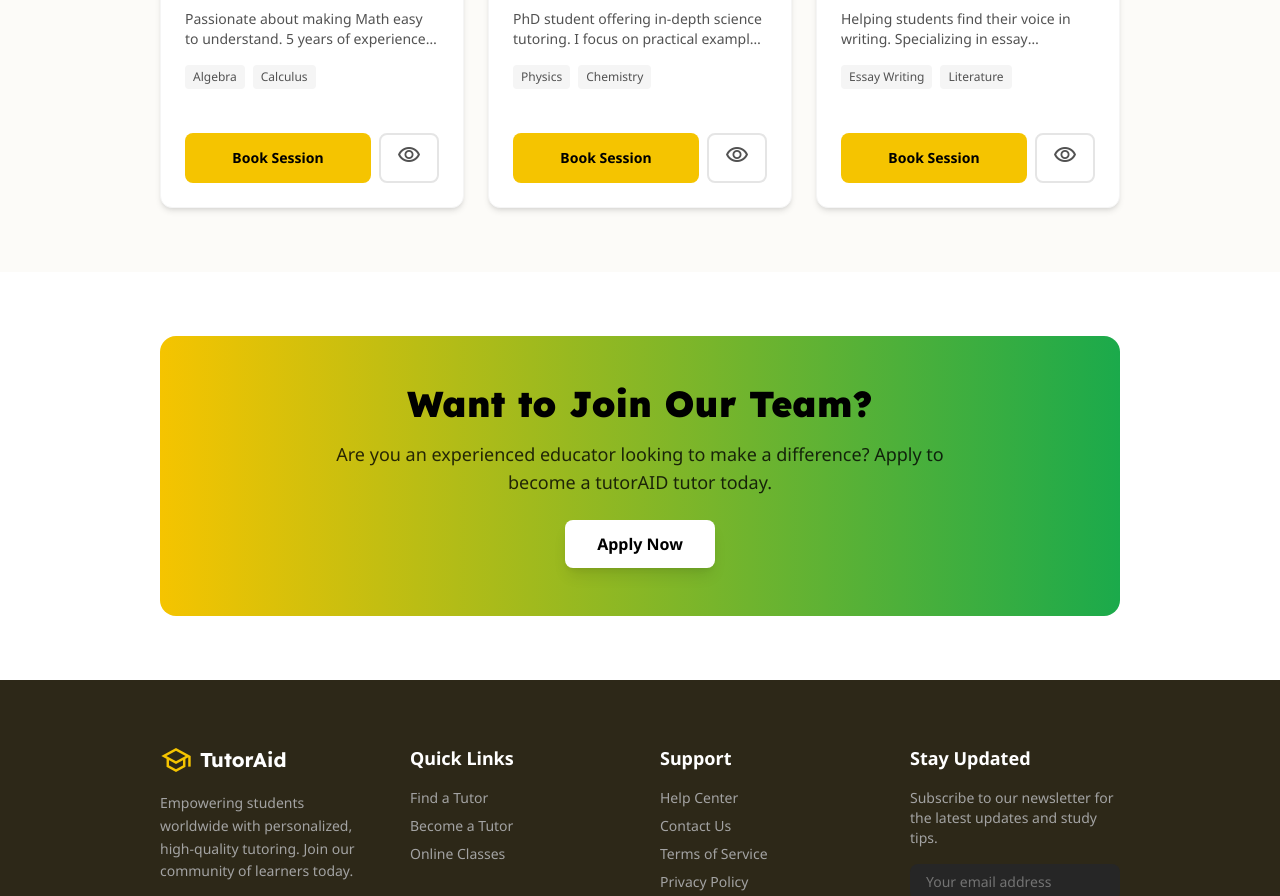
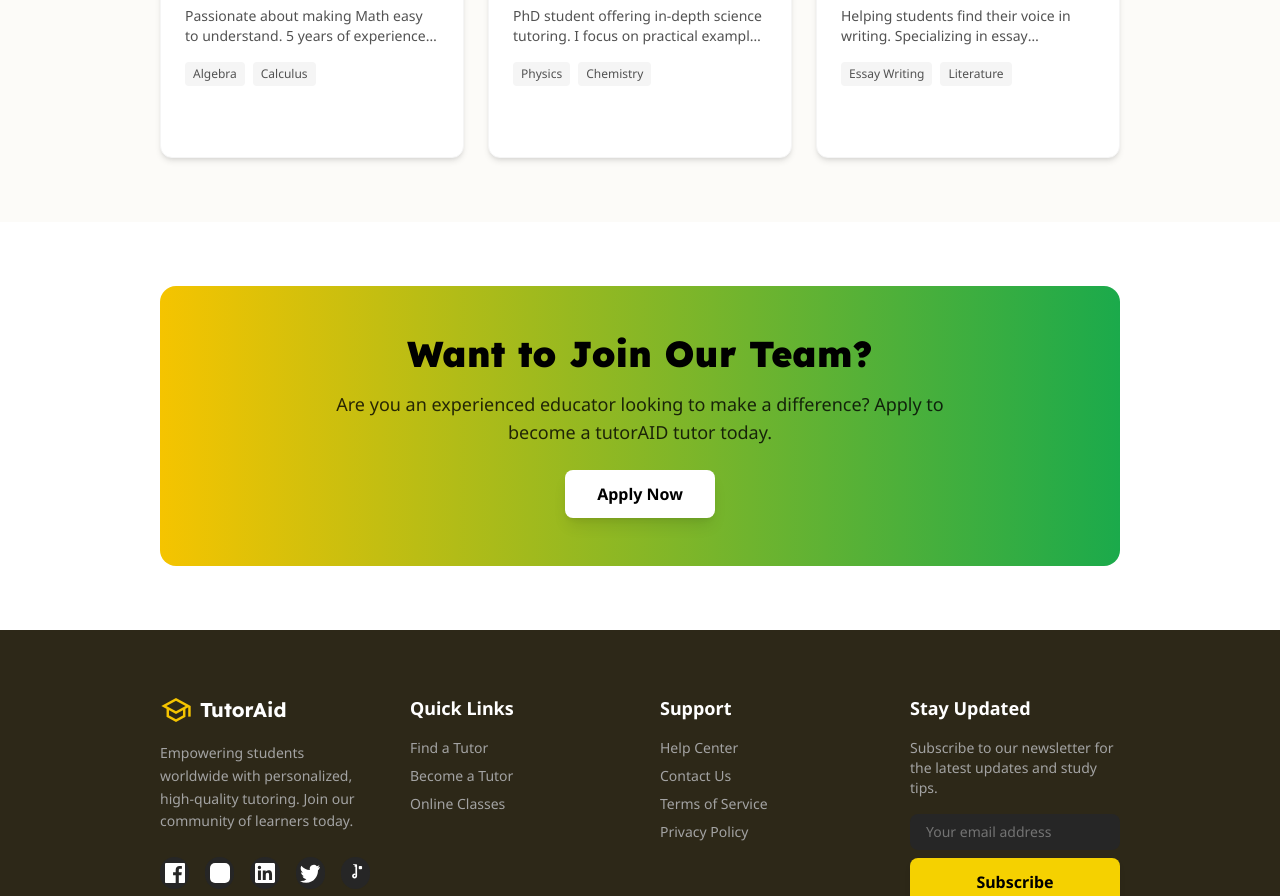
Before and after one commit to tharindunirmala99-cloud/TutorAid, a React (Vite) app: page /tutors in a window 1280 px wide. Shown: the part 860-1756 px from the top of the page. Built offline with nearby package versions, Linux system fonts and the light colour scheme.

Commit message:
Comment out booking buttons in TutorsPage for future implementation

```diff
--- a/pages/TutorsPage.tsx
+++ b/pages/TutorsPage.tsx
@@ -104,12 +104,12 @@ const TutorsPage: React.FC = () => {
                     ))}
                   </div>
                   <div className="mt-auto pt-6 flex gap-2">
-                    <button className="flex-1 py-2 bg-primary hover:bg-yellow-400 text-black font-bold rounded-lg transition-colors text-sm">
+                    {/* <button className="flex-1 py-2 bg-primary hover:bg-yellow-400 text-black font-bold rounded-lg transition-colors text-sm">
                       Book Session
-                    </button>
-                    <button className="px-4 py-2 border-2 border-neutral-200 dark:border-neutral-700 hover:border-primary dark:hover:border-primary rounded-lg transition-colors">
+                    </button> */}
+                    {/* <button className="px-4 py-2 border-2 border-neutral-200 dark:border-neutral-700 hover:border-primary dark:hover:border-primary rounded-lg transition-colors">
                       <span className="material-symbols-outlined text-neutral-600 dark:text-neutral-400">visibility</span>
-                    </button>
+                    </button> */}
                   </div>
                 </div>
               </div>
```
